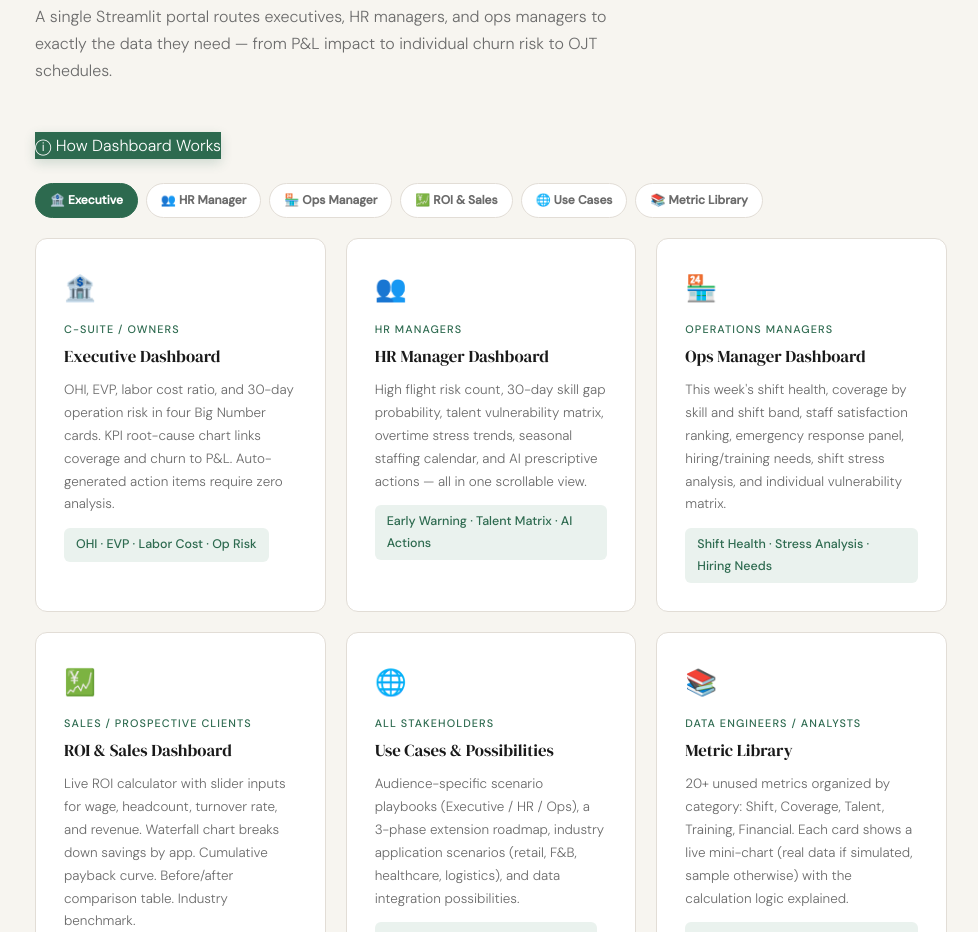
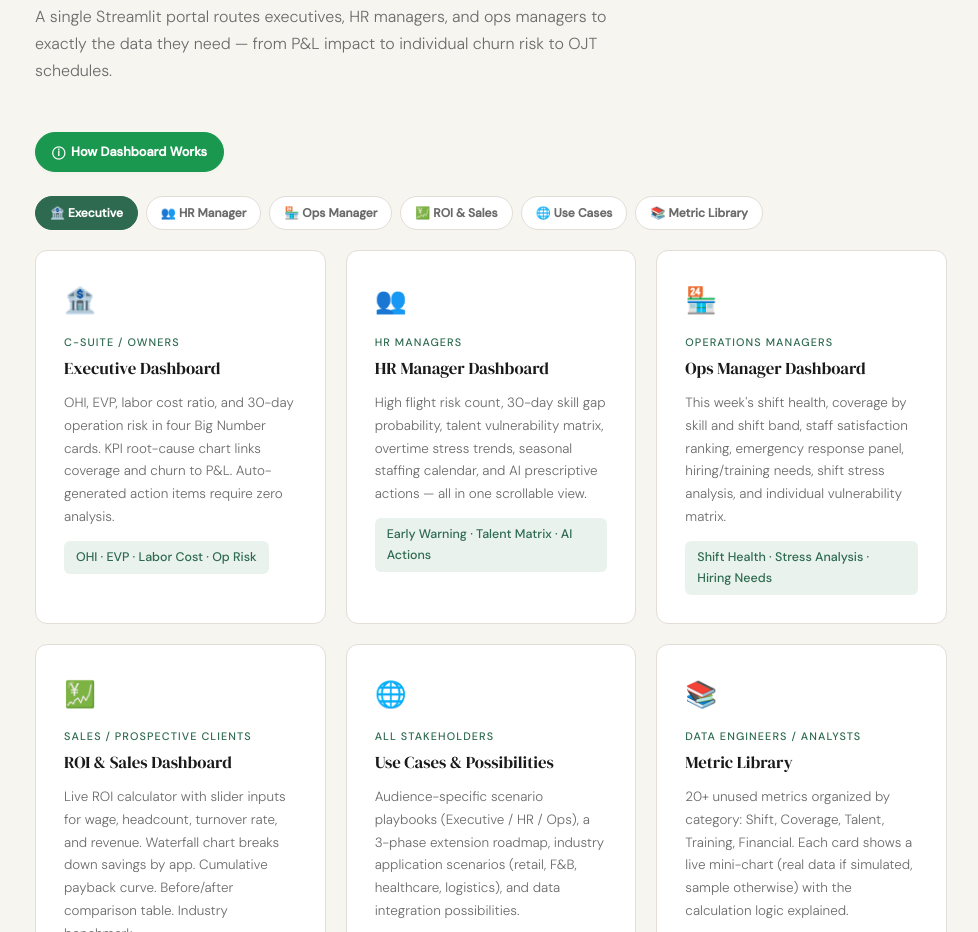
Before and after one commit to mona2083/portfolio-2026, a plain HTML site: page hr-tech-suite-index.html in a window 1280 px wide. Shown: the part 3017-3949 px from the top of the page, without its empty margins (149-1127 px from the left). Drawn offline with Linux system fonts and the light colour scheme.

Commit message:
Update hr-tech-suite-index.html

```diff
--- a/hr-tech-suite-index.html
+++ b/hr-tech-suite-index.html
@@ -511,7 +511,7 @@
       <h2 class="section-title" data-i18n="dash_title">Six-tab Control Tower<br><em>for every stakeholder</em></h2>
       <p class="section-desc" data-i18n="dash_desc">A single Streamlit portal routes executives, HR managers, and ops managers to exactly the data they need — from P&L impact to individual churn risk to OJT schedules.</p>
       <div class="dash-intro-links" style="margin-bottom:24px;">
-        <a href="hts-how-it-works-dashboard.html" class="btn-primary">ⓘ <span data-i18n="dash_intro_btn">How Dashboard Works</span></a>
+        <a href="hts-how-it-works-dashboard.html" class="project-link" style="background:var(--suite-green);color:#fff;border-color:var(--suite-green);">ⓘ <span data-i18n="dash_intro_btn">How Dashboard Works</span></a>
       </div>
 
       <!-- Tab pills -->
```
